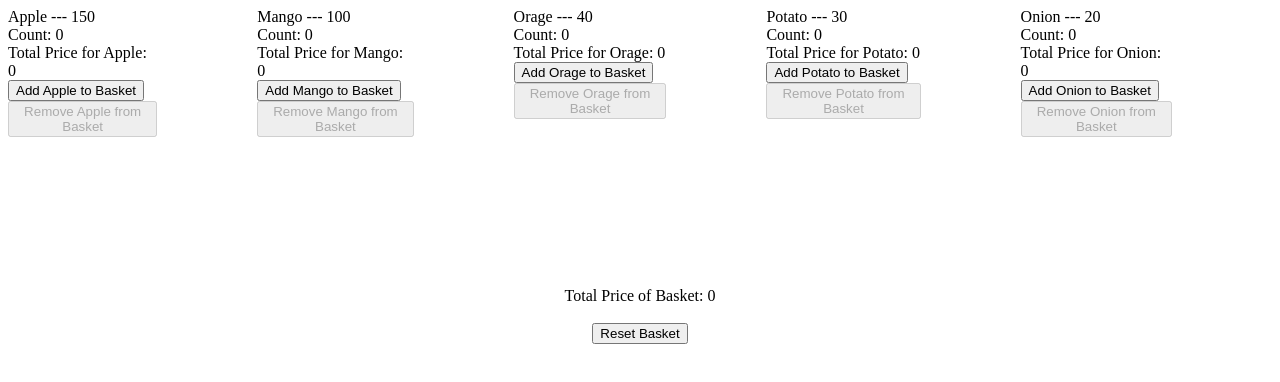
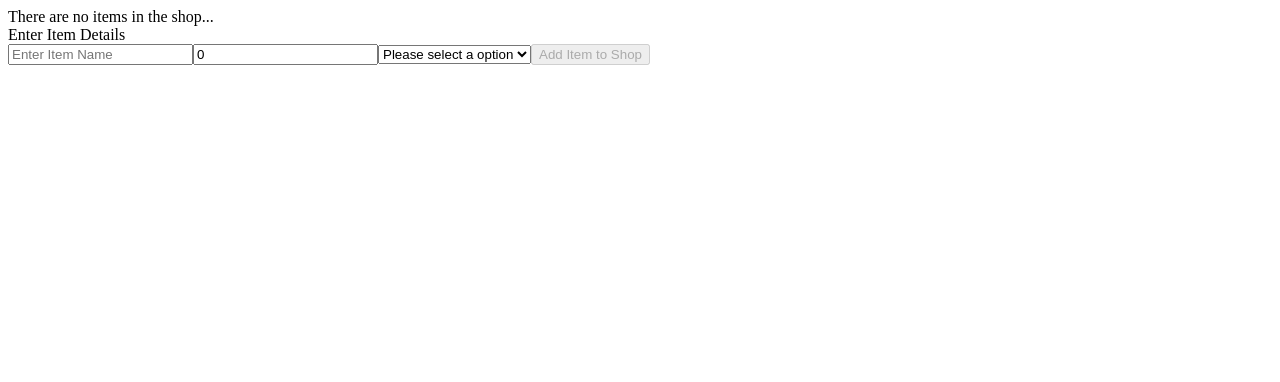
Before and after one commit to njain9104/react-1o1, a React (Vite) app: page / in a window 1280 px wide. Shown: the top 382 px of the page. Built offline with nearby package versions, Linux system fonts and the light colour scheme.

Commit message:
Added capability to add a new item to the shop and added conditional rendering

```diff
--- a/src/App.jsx
+++ b/src/App.jsx
@@ -1,18 +1,10 @@
 import { useState } from "react";
 import Counter from "./Counter";
-
-const fruits = [
-  { name: "Apple", price: 150 },
-  { name: "Mango", price: 100 },
-  { name: "Orage", price: 40 },
-];
-const vegetables = [
-  { name: "Potato", price: 30 },
-  { name: "Onion", price: 20 },
-];
+import ItemForm from "./ItemForm";
 
 const App = () => {
   const [itemsInBasket, setItemsInBasket] = useState({});
+  const [itemsInShop, setItemsInShop] = useState([]);
 
   const onUpdateItemsInBasket = (item, count) => {
     const updatedItemsInBasket = { ...itemsInBasket };
@@ -47,8 +39,21 @@ const App = () => {
     setItemsInBasket({});
   };
 
+  const onAddItemToShop = (itemDetails) => {
+    const updatedItemsInShop = [...itemsInShop];
+    updatedItemsInShop.push(itemDetails);
+    setItemsInShop(updatedItemsInShop);
+  };
+
+  const fruits = itemsInShop.filter((item) => item.type === "fruit");
+  const vegetables = itemsInShop.filter((item) => item.type === "vegetable");
+
   return (
     <div>
+      {itemsInShop.length === 0 ? (
+        <div>There are no items in the shop...</div>
+      ) : (
+        <>
           <div style={{ display: "flex", justifyContent: "center" }}>
             {fruits.map((fruit) => {
               return (
@@ -76,6 +81,9 @@ const App = () => {
             <br />
             <button onClick={onResetBasket}>Reset Basket</button>
           </div>
+        </>
+      )}
+      <ItemForm onAddItemToShop={onAddItemToShop} />
     </div>
   );
 };
--- /dev/null
+++ b/src/ItemForm.jsx
@@ -0,0 +1,70 @@
+import { useState } from "react";
+
+const ItemForm = (props) => {
+  const { onAddItemToShop } = props;
+
+  const [itemName, setItemName] = useState("");
+  const [itemPrice, setItemPrice] = useState(0);
+  const [itemType, setItemType] = useState("");
+
+  const onItemNameChange = (e) => {
+    setItemName(e.target.value);
+  };
+
+  const onItemPriceChange = (e) => {
+    setItemPrice(e.target.value);
+  };
+
+  const onItemTypeChange = (e) => {
+    setItemType(e.target.value);
+  };
+
+  const onSave = () => {
+    const itemDetails = {
+      name: itemName,
+      price: itemPrice,
+      type: itemType,
+    };
+    // Pass the itemDetails to App component
+    onAddItemToShop(itemDetails);
+
+    // Reset back the item details to its initial state
+    setItemName("");
+    setItemPrice(0);
+    setItemType("");
+  };
+
+  // Save button should only be enabled where the details are non empty
+  const isSaveEnabled =
+    itemName.length > 0 && itemPrice > 0 && itemType.length > 0;
+
+  return (
+    <div>
+      <div>Enter Item Details</div>
+      <input
+        type="text"
+        placeholder="Enter Item Name"
+        value={itemName}
+        onChange={onItemNameChange}
+      />
+      <input
+        type="number"
+        placeholder="Enter Item Price"
+        value={itemPrice}
+        onChange={onItemPriceChange}
+      />
+      <select value={itemType} onChange={onItemTypeChange}>
+        <option value="" defaultChecked>
+          Please select a option
+        </option>
+        <option value="fruit">Fruit</option>
+        <option value="vegetable">Vegetable</option>
+      </select>
+      <button onClick={onSave} disabled={!isSaveEnabled}>
+        Add Item to Shop
+      </button>
+    </div>
+  );
+};
+
+export default ItemForm;
```
Lines whose indentation alone changed are shown as unchanged.
